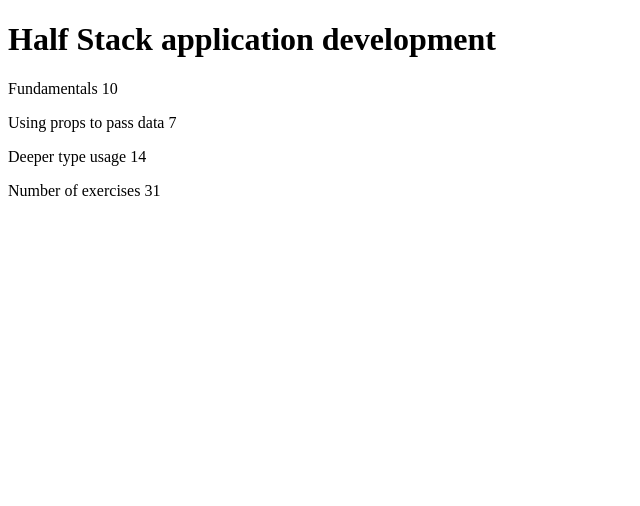
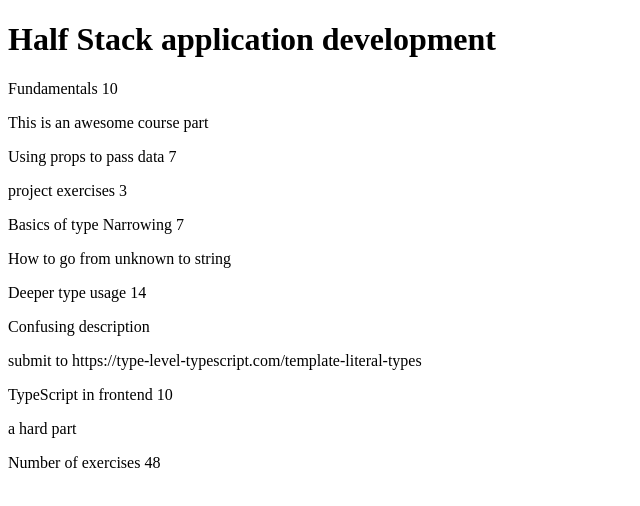
Before and after one commit to s-gas/fs-typescript, a React (Vite) app in the folder course/: page / in a window 1280 px wide. Shown: the top 506 px of the page, without its empty margins (0-640 px from the left). Built offline with nearby package versions, Linux system fonts and the light colour scheme.

Commit message:
Create Part component

```diff
--- a/course/src/App.tsx
+++ b/course/src/App.tsx
@@ -1,21 +1,41 @@
 import Header from "./components/Header";
 import Content from "./components/Content";
 import Total from "./components/Total";
+import type { CoursePart } from "./types/course";
 
 function App() {
   const courseName = "Half Stack application development";
-  const courseParts = [
+  const courseParts: CoursePart[] = [
     {
       name: "Fundamentals",
       exerciseCount: 10,
+      description: "This is an awesome course part",
+      kind: "basic"
     },
     {
       name: "Using props to pass data",
       exerciseCount: 7,
+      groupProjectCount: 3,
+      kind: "group"
+    },
+    {
+      name: "Basics of type Narrowing",
+      exerciseCount: 7,
+      description: "How to go from unknown to string",
+      kind: "basic"
     },
     {
       name: "Deeper type usage",
       exerciseCount: 14,
+      description: "Confusing description",
+      backgroundMaterial: "https://type-level-typescript.com/template-literal-types",
+      kind: "background"
+    },
+    {
+      name: "TypeScript in frontend",
+      exerciseCount: 10,
+      description: "a hard part",
+      kind: "basic",
     },
   ];
 
--- a/course/src/components/Content.tsx
+++ b/course/src/components/Content.tsx
@@ -1,17 +1,15 @@
-interface Part {
-  name: string,
-  exerciseCount: number,
-};
+import type { CoursePart } from "../types/course";
+import Part from "./Part";
 
 interface ContentProps {
-  parts: Part[],
+  parts: CoursePart[],
 };
 
 const Content = ({ parts }: ContentProps) => {
   return (
     <>
       {parts.map((part, id) => (
-        <p key={id}>{part.name} {part.exerciseCount}</p>
+        <Part key={id} part={part}/>
       ))}
     </>
   )
--- /dev/null
+++ b/course/src/components/Part.tsx
@@ -0,0 +1,34 @@
+import type { CoursePart } from "../types/course";
+
+interface PartProps {
+  part: CoursePart;
+};
+
+const Part = ({ part }: PartProps) => {
+  switch (part.kind) {
+    case "basic":
+      return (
+        <>
+          <p>{part.name} {part.exerciseCount}</p>
+          <p>{part.description}</p>
+        </>
+      );
+    case "group":
+      return (
+        <>
+          <p>{part.name} {part.exerciseCount}</p>
+          <p>project exercises {part.groupProjectCount}</p>
+        </>
+      );
+    case "background":
+      return (
+        <>
+          <p>{part.name} {part.exerciseCount}</p>
+          <p>{part.description}</p>
+          <p>submit to {part.backgroundMaterial}</p>
+        </>
+      );
+  }
+}
+
+export default Part
--- /dev/null
+++ b/course/src/types/course.ts
@@ -0,0 +1,24 @@
+interface CoursePartBase {
+  name: string;
+  exerciseCount: number;
+}
+
+interface CoursePartDescription extends CoursePartBase {
+  description: string;
+}
+
+interface CoursePartBasic extends CoursePartDescription {
+  kind: "basic";
+}
+
+interface CoursePartGroup extends CoursePartBase {
+  groupProjectCount: number;
+  kind: "group";
+}
+
+interface CoursePartBackground extends CoursePartDescription {
+  backgroundMaterial: string;
+  kind: "background";
+}
+
+export type CoursePart = CoursePartBasic | CoursePartGroup | CoursePartBackground;
--- /dev/null
+++ b/package.json
@@ -0,0 +1,6 @@
+{
+  "dependencies": {
+    "@tailwindcss/vite": "^4.3.3",
+    "tailwindcss": "^4.3.3"
+  }
+}
```
Also changed, not shown: 1 other file (tests, documents, lock files or other folders).
